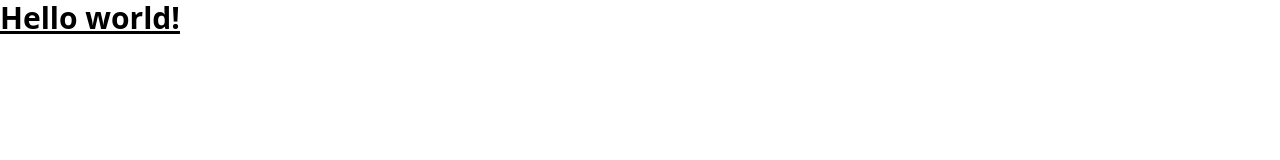
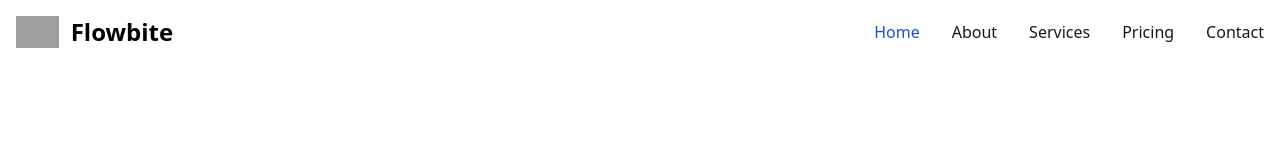
Before and after one commit to nikhilmalakar/african-football-expo, a plain HTML site: page index.html in a window 1280 px wide. Drawn offline with nearby package versions, Linux system fonts and the light colour scheme; grey boxes are pictures that could not be loaded.

Commit message:
Update Directory Structure

```diff
--- a/index.html
+++ b/index.html
@@ -1,14 +1,65 @@
 <!doctype html>
 <html>
+
 <head>
-  <meta charset="UTF-8">
-  <meta name="viewport" content="width=device-width, initial-scale=1.0">
-  <script src="https://cdn.tailwindcss.com"></script>
-  <link rel="stylesheet" href="./assets/css/style.css">
+    <meta charset="UTF-8">
+    <meta name="viewport" content="width=device-width, initial-scale=1.0">
+    <script src="https://cdn.tailwindcss.com"></script>
+    <link rel="stylesheet" href="./assets/css/style.css">
 </head>
+
 <body>
-  <h1 class="text-3xl font-bold underline">
-    Hello world!
-  </h1>
+
+    <!-- NAVBAR SECTION -->
+
+
+    <nav class="bg-white border-gray-200 dark:bg-gray-900">
+        <div class="max-w-screen-xl flex flex-wrap items-center justify-between mx-auto p-4">
+            <a href="https://flowbite.com/" class="flex items-center space-x-3 rtl:space-x-reverse">
+                <img src="https://flowbite.com/docs/images/logo.svg" class="h-8" alt="Flowbite Logo" />
+                <span class="self-center text-2xl font-semibold whitespace-nowrap dark:text-white">Flowbite</span>
+            </a>
+            <button data-collapse-toggle="navbar-default" type="button"
+                class="inline-flex items-center p-2 w-10 h-10 justify-center text-sm text-gray-500 rounded-lg md:hidden hover:bg-gray-100 focus:outline-none focus:ring-2 focus:ring-gray-200 dark:text-gray-400 dark:hover:bg-gray-700 dark:focus:ring-gray-600"
+                aria-controls="navbar-default" aria-expanded="false">
+                <span class="sr-only">Open main menu</span>
+                <svg class="w-5 h-5" aria-hidden="true" xmlns="http://www.w3.org/2000/svg" fill="none"
+                    viewBox="0 0 17 14">
+                    <path stroke="currentColor" stroke-linecap="round" stroke-linejoin="round" stroke-width="2"
+                        d="M1 1h15M1 7h15M1 13h15" />
+                </svg>
+            </button>
+            <div class="hidden w-full md:block md:w-auto" id="navbar-default">
+                <ul
+                    class="font-medium flex flex-col p-4 md:p-0 mt-4 border border-gray-100 rounded-lg bg-gray-50 md:flex-row md:space-x-8 rtl:space-x-reverse md:mt-0 md:border-0 md:bg-white dark:bg-gray-800 md:dark:bg-gray-900 dark:border-gray-700">
+                    <li>
+                        <a href="#"
+                            class="block py-2 px-3 text-white bg-blue-700 rounded md:bg-transparent md:text-blue-700 md:p-0 dark:text-white md:dark:text-blue-500"
+                            aria-current="page">Home</a>
+                    </li>
+                    <li>
+                        <a href="#"
+                            class="block py-2 px-3 text-gray-900 rounded hover:bg-gray-100 md:hover:bg-transparent md:border-0 md:hover:text-blue-700 md:p-0 dark:text-white md:dark:hover:text-blue-500 dark:hover:bg-gray-700 dark:hover:text-white md:dark:hover:bg-transparent">About</a>
+                    </li>
+                    <li>
+                        <a href="#"
+                            class="block py-2 px-3 text-gray-900 rounded hover:bg-gray-100 md:hover:bg-transparent md:border-0 md:hover:text-blue-700 md:p-0 dark:text-white md:dark:hover:text-blue-500 dark:hover:bg-gray-700 dark:hover:text-white md:dark:hover:bg-transparent">Services</a>
+                    </li>
+                    <li>
+                        <a href="#"
+                            class="block py-2 px-3 text-gray-900 rounded hover:bg-gray-100 md:hover:bg-transparent md:border-0 md:hover:text-blue-700 md:p-0 dark:text-white md:dark:hover:text-blue-500 dark:hover:bg-gray-700 dark:hover:text-white md:dark:hover:bg-transparent">Pricing</a>
+                    </li>
+                    <li>
+                        <a href="#"
+                            class="block py-2 px-3 text-gray-900 rounded hover:bg-gray-100 md:hover:bg-transparent md:border-0 md:hover:text-blue-700 md:p-0 dark:text-white md:dark:hover:text-blue-500 dark:hover:bg-gray-700 dark:hover:text-white md:dark:hover:bg-transparent">Contact</a>
+                    </li>
+                </ul>
+            </div>
+        </div>
+    </nav>
+
+    <!-- NAVBAR END -->
+
 </body>
+
 </html>
```
Also changed, not shown: assets/images/Refrence.jpg (renamed from assets/Refrence.jpg).
